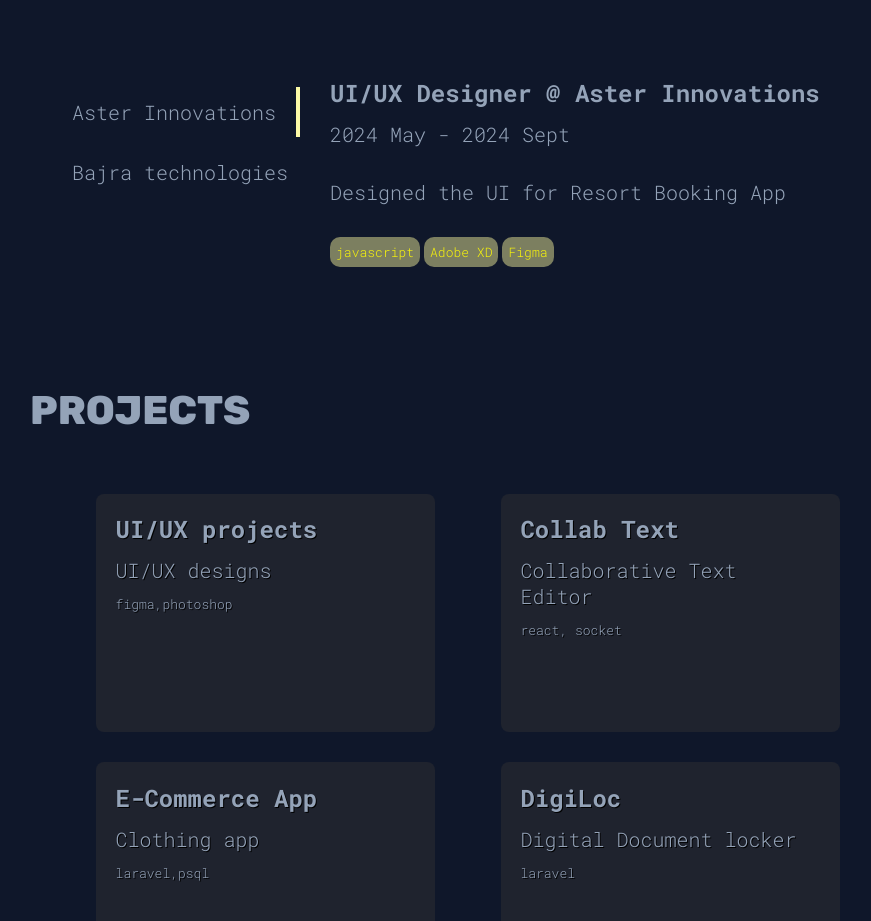
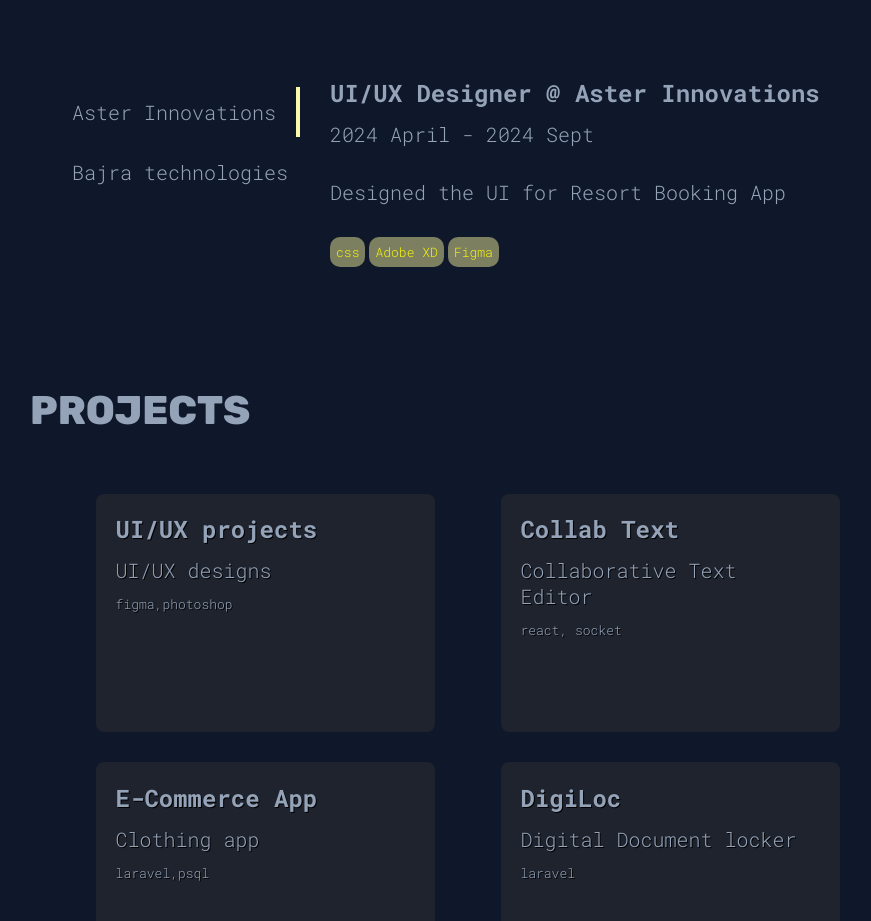
Before and after one commit to saffs3003/portfolio, a React (Vite) app: page / in a window 1280 px wide. Shown: the part 960-1881 px from the top of the page, without its empty margins (364-1235 px from the left). Built offline with nearby package versions, Linux system fonts and the light colour scheme; some icons are missing.

Commit message:
v2 project changes

```diff
--- a/src/sections/Experience/Experience.jsx
+++ b/src/sections/Experience/Experience.jsx
@@ -9,20 +9,21 @@ function Experience() {
     {
       id: 1,
       company: "Aster Innovations",
-      startDate: "2024 May",
+      startDate: "2024 April",
       endDate: "2024 Sept",
       position: "UI/UX Designer",
       projectDescription: "Designed the UI for Resort Booking App",
-      techStack: ["javascript", "Adobe XD", "Figma"],
+      techStack: ["css", "Adobe XD", "Figma"],
     },
     {
       id: 2,
       company: "Bajra technologies ",
-      startDate: "2024 May",
-      endDate: "2024 Sept",
+      startDate: "2025 March",
+      endDate: "2025 Sept",
       position: "Software Engineer Trainee",
-      projectDescription: "Designed the UI for Resort Booking App",
-      techStack: ["Angular", "JavaScript", "Typescript"],
+      projectDescription:
+        "Worked on Angular web apps and mobile development using ionic",
+      techStack: ["Angular", "JavaScript", "Typescript", "ionic"],
     },
   ];
   const currentExp = Experience[contentId];
```
